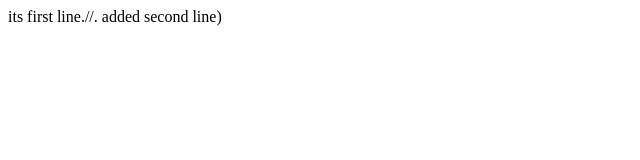
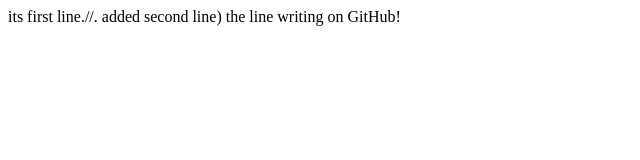
Before and after one commit to AndreyAdmin/A_collection_of_wonderful_ideas2, a plain HTML site: page index.html in a window 1280 px wide. Shown: the whole page, without its empty margins (0-640 px from the left). Drawn offline with Linux system fonts and the light colour scheme.

Commit message:
Update index.html
добавил строку в GitHub.)

```diff
--- a/index.html
+++ b/index.html
@@ -9,5 +9,6 @@
 		its first line.//.
 		added second line)
 
+		the line writing on GitHub!
 	</body>
 </html>
```
